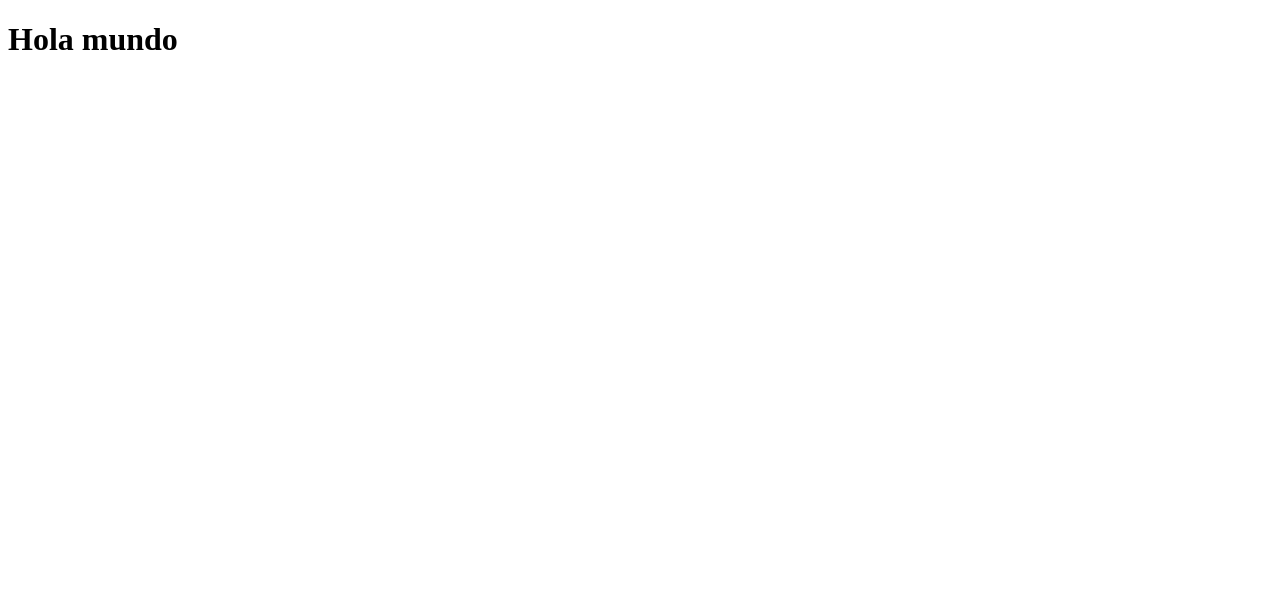
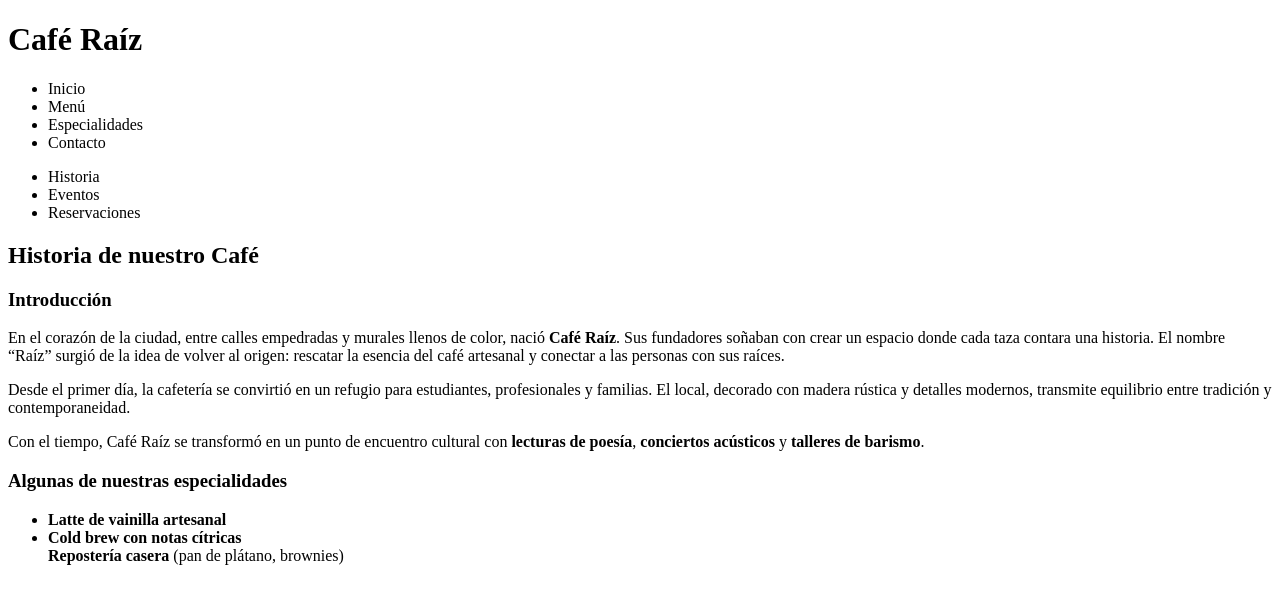
Before and after one commit to Luis270727/Proyecto-Cafeteria-Raiz, a plain HTML site: page index.html in a window 1280 px wide. Drawn offline with Linux system fonts and the light colour scheme.

Commit message:
Layout semántico

```diff
--- a/index.html
+++ b/index.html
@@ -1,15 +1,60 @@
 <!DOCTYPE html>
-<html lang="en">
+<html lang="es">
+<head>
+  <meta charset="UTF-8">
+  <title>Mi Cafetería Raíz</title>
+</head>
+<body>
+  <header>
+    <h1>Café Raíz</h1>
+    <nav>
+      <ul>
+        <li>Inicio</li>
+        <li>Menú</li>
+        <li>Especialidades</li>
+        <li>Contacto</li>
+      </ul>
+    </nav>
+  </header>
+  <main>
+    <aside>
+      <nav>
+        <ul>
+          <li>Historia</li>
+          <li>Eventos</li>
+          <li>Reservaciones</li>
+        </ul>
+      </nav>
+    </aside>
+    <section>
+      <h2>Historia de nuestro Café</h2>
+      <article>
+        <h3>Introducción</h3>
+        <p>
+          En el corazón de la ciudad, entre calles empedradas y murales llenos de color, nació <strong>Café Raíz</strong>.
+          Sus fundadores soñaban con crear un espacio donde cada taza contara una historia.
+          El nombre “Raíz” surgió de la idea de volver al origen: rescatar la esencia del café artesanal y conectar a las personas con sus raíces.
+        </p>
+        <p>
+          Desde el primer día, la cafetería se convirtió en un refugio para estudiantes, profesionales y familias.
+          El local, decorado con madera rústica y detalles modernos, transmite equilibrio entre tradición y contemporaneidad.
+        </p>
+        <p>
+          Con el tiempo, Café Raíz se transformó en un punto de encuentro cultural con <strong>lecturas de poesía</strong>,
+          <strong>conciertos acústicos</strong> y <strong>talleres de barismo</strong>.
+        </p>
+      </article>
 
-<head>
-  <title>Mi primera página</title>
-  <meta charset="UTF-8">
-  <meta name="viewport" content="width=device-width, initial-scale=1.0">
+      <article>
+        <h3>Algunas de nuestras especialidades</h3>
+        <ul>
+          <li><strong>Latte de vainilla artesanal</strong></li>
+          <li><strong>Cold brew con notas cítricas</strong></li>
+          <strong>Repostería casera</strong> (pan de plátano, brownies)
 
-</head>
-
-<body>
-  <h1>Hola mundo</h1>
+        </ul>
+      </article>
+    </section>
+  </main>
 </body>
-
 </html>
```
